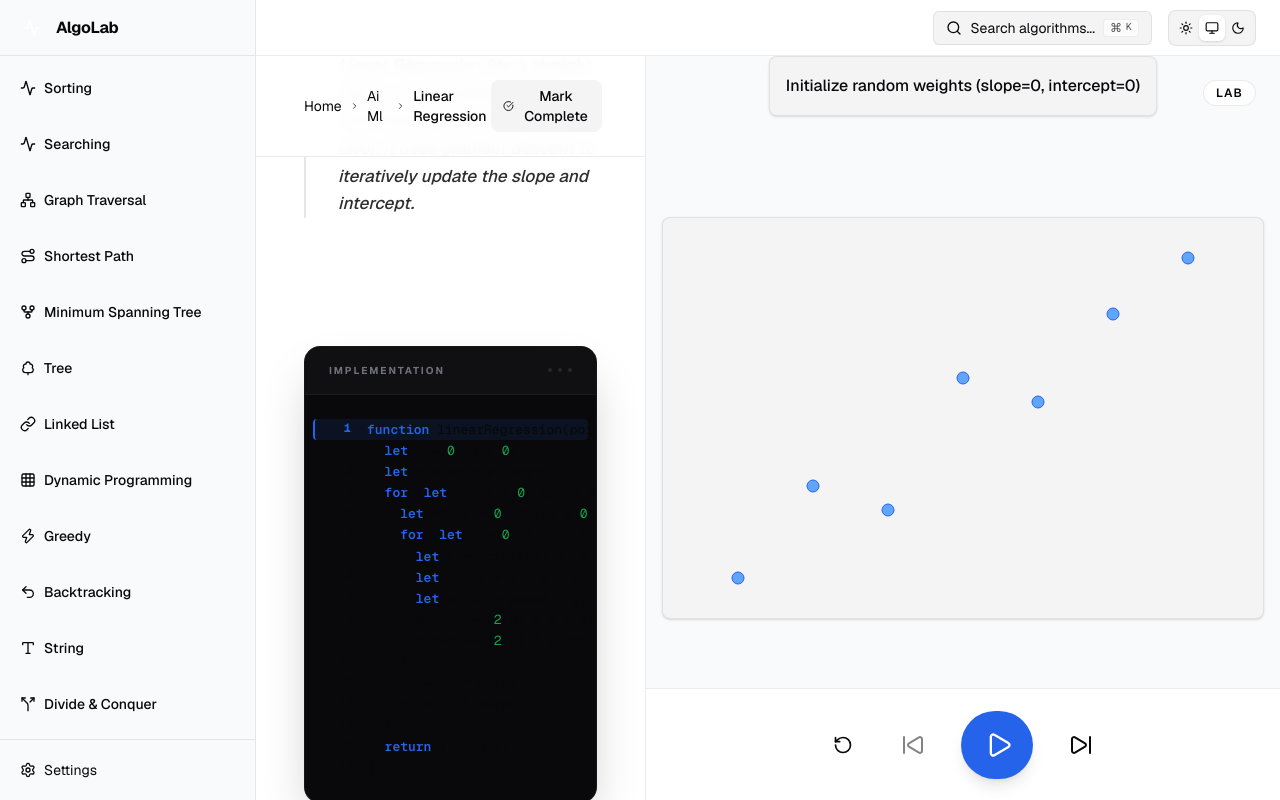
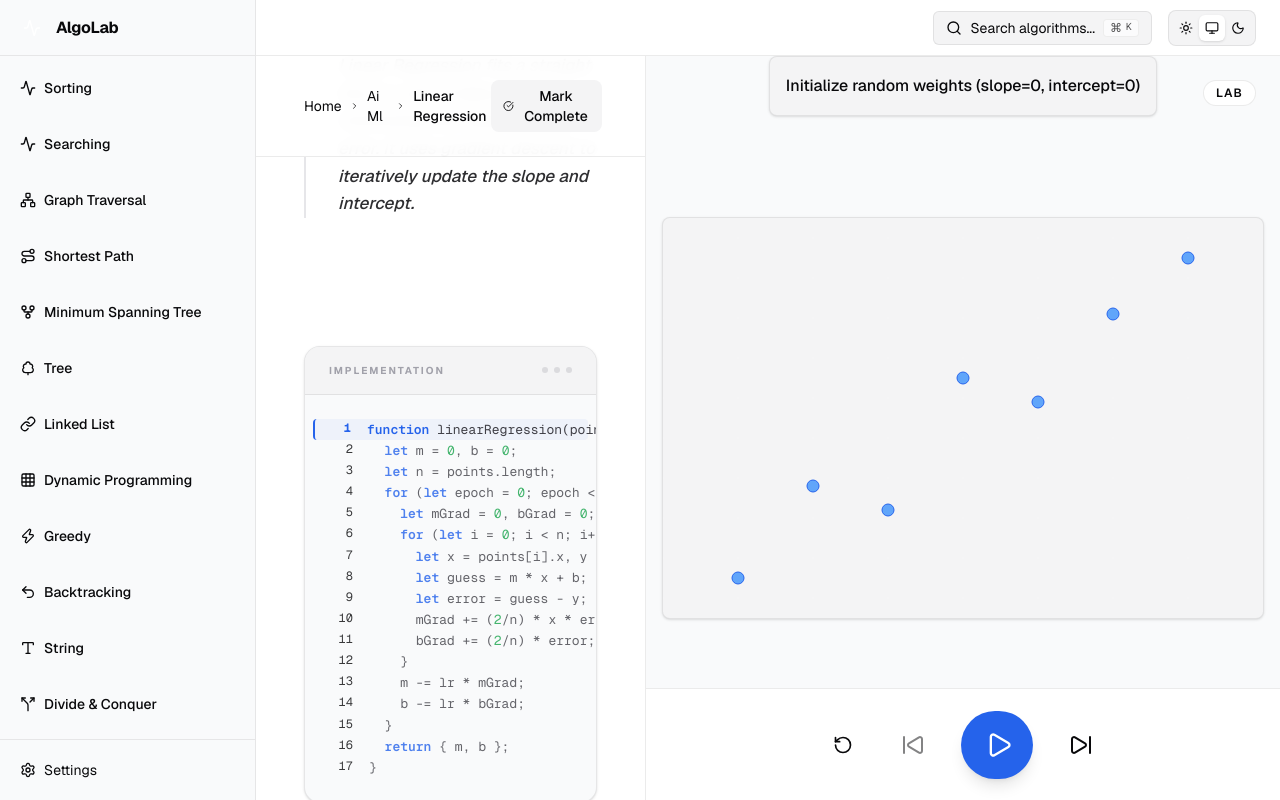
Before and after one commit to hoojinguyen/algo-lab, a Next.js app: page /ai-ml/linear-regression in a window 1280 px wide. Built offline with nearby package versions, Linux system fonts and the light colour scheme.

Commit message:
feat: make CodeBlock theme-aware for light mode visibility

```diff
--- a/src/components/ui/CodeBlock.tsx
+++ b/src/components/ui/CodeBlock.tsx
@@ -37,11 +37,11 @@ function tokenise(line: string): React.ReactNode {
   }
 
   return tokens.map((t, i) => {
-    let className = 'text-text-primary';
+    let className = 'text-editorial'; // Standard readable text
     if (t.type === 'keyword') className = 'text-accent font-semibold';
     else if (t.type === 'string') className = 'text-warning';
-    else if (t.type === 'number') className = 'text-success';
-    else if (t.type === 'comment') className = 'text-text-muted italic';
+    else if (t.type === 'number') className = 'text-success font-mono';
+    else if (t.type === 'comment') className = 'text-muted italic';
     return (
       <span key={i} className={className}>
         {t.text}
@@ -65,15 +65,15 @@ export function CodeBlock({ code, activeLine }: CodeBlockProps) {
   }, [activeLine]);
 
   return (
-    <div className="bg-zinc-950 border border-zinc-800/50 rounded-2xl overflow-hidden shadow-2xl transition-all hover:border-zinc-700/50">
-      <div className="flex items-center justify-between bg-zinc-900/50 border-b border-zinc-800/50 px-6 py-4">
-        <span className="text-[10px] font-bold text-zinc-500 uppercase tracking-[0.2em]">
+    <div className="bg-bg-secondary border border-border rounded-2xl overflow-hidden shadow-sm transition-all hover:border-accent/30 group/code">
+      <div className="flex items-center justify-between bg-bg-tertiary border-b border-border px-6 py-4">
+        <span className="text-[10px] font-bold text-muted uppercase tracking-[0.2em]">
           Implementation
         </span>
-        <div className="flex gap-1.5">
-          <div className="w-1 h-1 rounded-full bg-zinc-800"></div>
-          <div className="w-1 h-1 rounded-full bg-zinc-800"></div>
-          <div className="w-1 h-1 rounded-full bg-zinc-800"></div>
+        <div className="flex gap-1.5 opacity-30 group-hover/code:opacity-100 transition-opacity">
+          <div className="w-1.5 h-1.5 rounded-full bg-muted"></div>
+          <div className="w-1.5 h-1.5 rounded-full bg-muted"></div>
+          <div className="w-1.5 h-1.5 rounded-full bg-muted"></div>
         </div>
       </div>
 
@@ -88,8 +88,10 @@ export function CodeBlock({ code, activeLine }: CodeBlockProps) {
             <div
               key={idx}
               data-line={lineNumber}
-              className={`flex gap-4 rounded-sm transition-all duration-200 ${
-                isActive ? 'bg-accent/10 border-l-2 border-accent -mx-4 px-3' : '-mx-0'
+              className={`flex gap-4 rounded-sm transition-all duration-300 ${
+                isActive
+                  ? 'bg-accent/5 border-l-2 border-accent -mx-4 px-3'
+                  : '-mx-0 opacity-80 hover:opacity-100'
               }`}
             >
               <span
```
